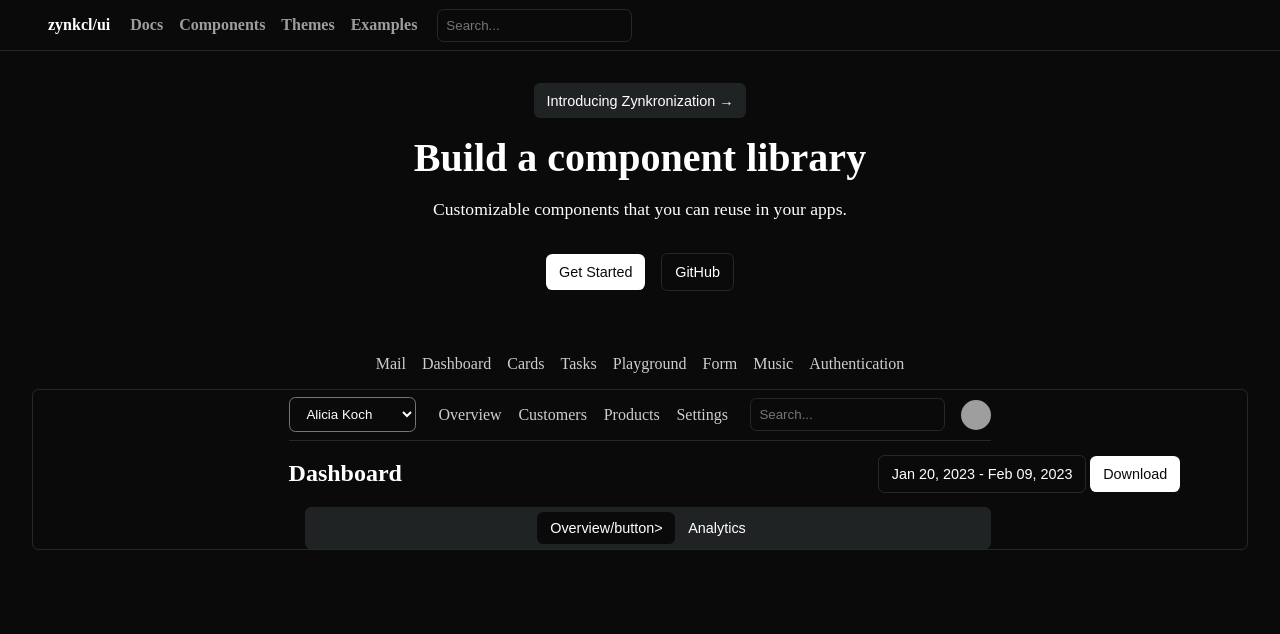
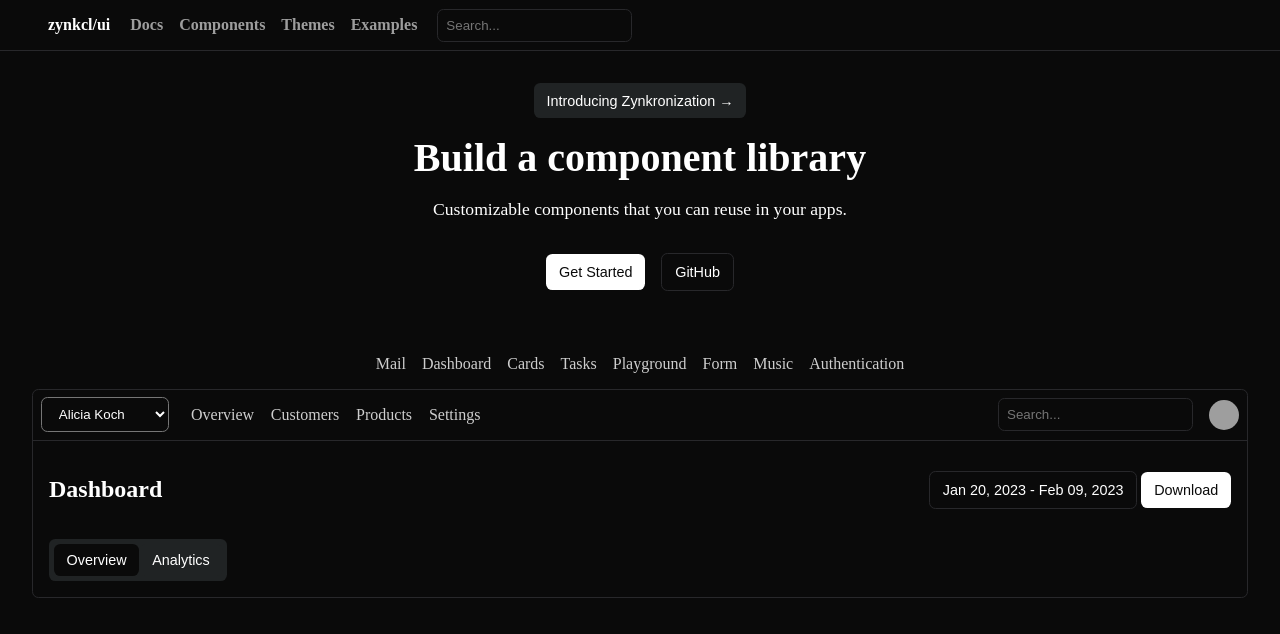
Before and after one commit to Zynkah/component-library, a website built with Parcel: page index.html in a window 1280 px wide. Shown: the top 634 px of the page. Built offline with nearby package versions, Linux system fonts and the light colour scheme; grey boxes are pictures that could not be loaded.

Commit message:
minor fixes

```diff
--- a/css/style.css
+++ b/css/style.css
@@ -23,10 +23,6 @@ nav {
 nav:first-child {
   padding-left: 3rem;
   font-weight: bold;
-}
-
-main {
-  text-align: center;
 }
 
 a {
@@ -69,6 +65,7 @@ input {
 
 .hero {
   padding: 2rem;
+  text-align: center;
 }
 
 .hero-title {
@@ -151,7 +148,8 @@ input {
 
 .component-tab-list {
   list-style: none;
-  display: inline-flex;
+  display: flex;
+  justify-content: center;
   gap: 1rem;
   padding: 0rem 1rem;
 }
@@ -167,6 +165,7 @@ input {
 }
 
 .component-display {
+  flex-direction: column;
   border: 1px solid var(--accentColor);
   border-radius: var(--borderRadius);
   background-color: var(--backgroundColor);
@@ -174,7 +173,6 @@ input {
   padding: relative;
   display: flex;
   justify-content: center;
-  align-items: center;
 }
 
 .table-main {
@@ -281,8 +279,10 @@ td {
   border-radius: var(--borderRadius);
   background-color: var(--buttonColor);
   padding: 0.3rem;
-  margin-left: 1rem;
+  margin: 1rem;
+  margin-top: 0;
   color: white;
+  display: inline-flex;
 }
 
 /* [data-is-active='true'] */
@@ -308,10 +308,11 @@ td {
   display: flex;
   align-items: center;
   border-bottom: 0.1rem solid var(--accentColor);
-  width: 100%;
+  padding: 0 .5rem;
 }
 
 .dashboard-nav ul {
+  flex: 1;
   list-style-type: none;
   padding-inline: 1rem;
 }
@@ -348,11 +349,11 @@ td {
 .dashboard-header {
   display: flex;
   align-items: center;
-}
+  margin: 1rem;
 
-.dashboard-buttons {
-  position: absolute;
-  right: 100px;
+  h2 {
+    flex: 1;
+  }
 }
 
 /*Classes for the cards*/
--- a/index.html
+++ b/index.html
@@ -48,7 +48,6 @@
       <section class="component-display">
         <!-- <h1>BEAUTIFUL COMPONENTS HERE</h1> -->
 
-        <section>
           <div class="dashboard-nav">
             <select>
               <option>Alicia Koch</option>
@@ -73,11 +72,10 @@
           </div>
           <div>
             <div class="mail-toggle">
-                  <button class="active">Overview/button>
+                  <button class="active">Overview</button>
                   <button>Analytics</button>
                 </div>
           </div>
-        </section>
 
         <!-- <div id="Mail">
     Content of Mail
```
